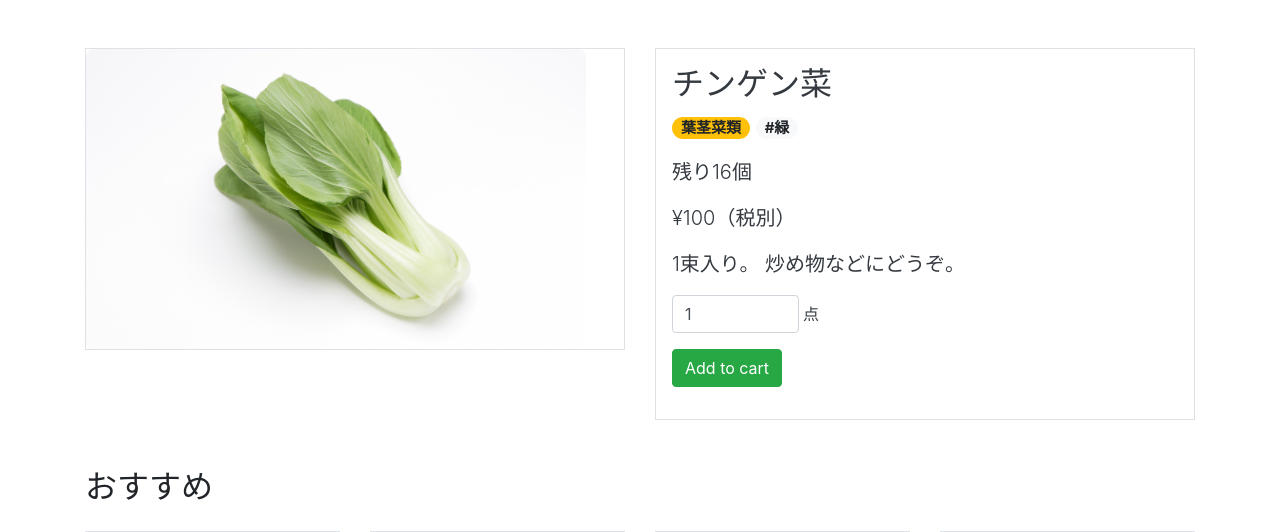
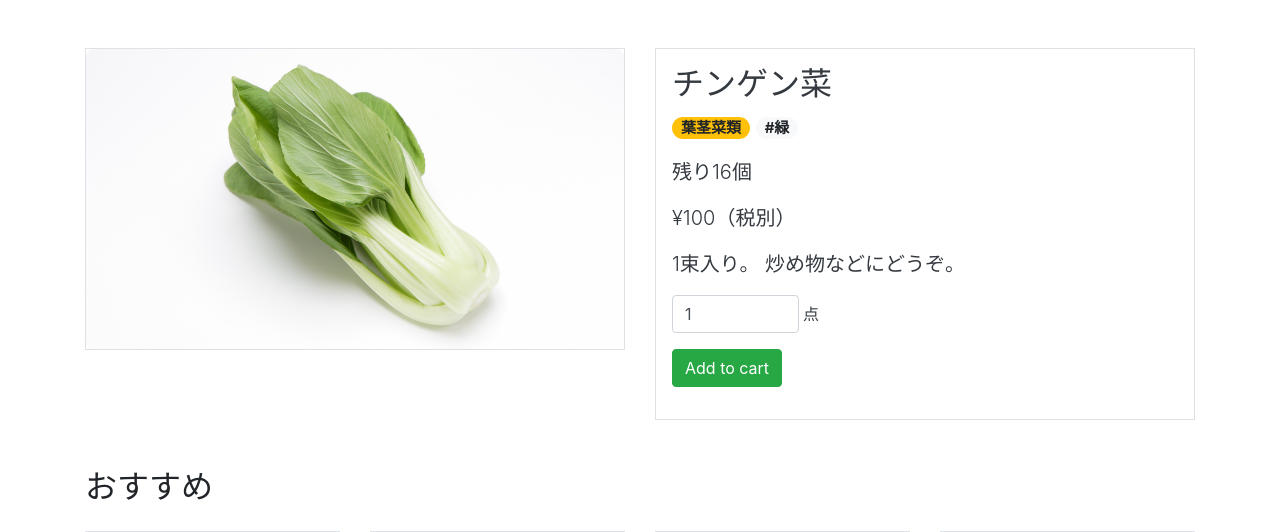
Before and after one commit to moni3nyaho/vegeket, a Django app: page /items/1E8kZWsJiQPKIC7pUvwRmf/ in a window 1280 px wide; the page is wider, and only the part inside the window is pictured. Shown: the part 48-580 px from the top of that part. Run offline with Django 5.2, Linux system fonts and the light colour scheme; data comes from the database, SQL or seed files in the repository; some libraries are stand-ins or nearby versions.

Commit message:
比率修正

```diff
--- a/static/css/style.css
+++ b/static/css/style.css
@@ -1,5 +1,5 @@
 .product-image {
-  width: 500px;
+  width: 100%;
   height: 300px;
   object-fit: cover;
   border-radius: 8px;
```
